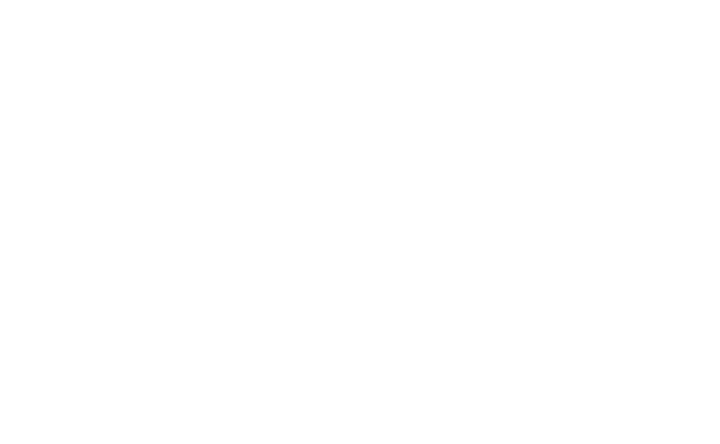
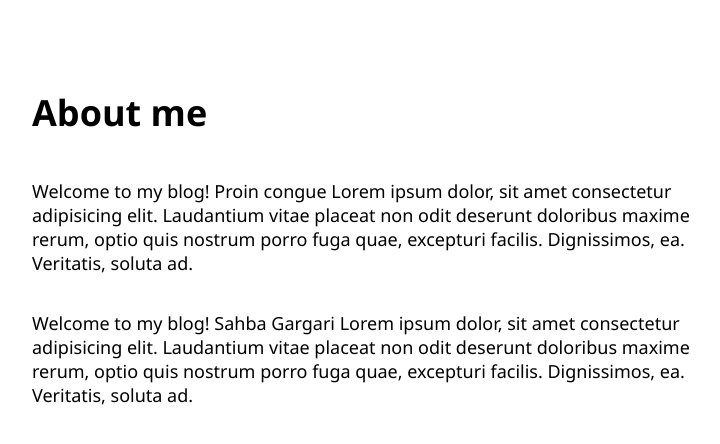
Before and after one commit to banoogargari/blog, a React (Create React App) app: page /about in a window 1280 px wide. Shown: the top 444 px of the page, without its empty margins (258-978 px from the left). Built offline with nearby package versions, Linux system fonts and the light colour scheme.

Commit message:
modified the route path for each component

```diff
--- a/src/App.js
+++ b/src/App.js
@@ -4,6 +4,9 @@
   Route,
 } from 'react-router-dom';
 import HomePage from './pages/HomePage';
+import AboutPage from './pages/AboutPage';
+import ArticlesList from './pages/ArticlesList';
+import ArticlePage from './pages/ArticlePage';
 import './App.css';
 
 class App extends Component {
@@ -11,7 +14,12 @@
     return (
       <Router>
         <div className="App">
-        <Route path="/" component={HomePage} exact />
+          <div id="page-body">
+            <Route path="/" component={HomePage} exact />
+            <Route path="/about" component={AboutPage} />
+            <Route path="/articles-list" component={ArticlesList} />
+            <Route path="/article" component={ArticlePage} />
+          </div>
         </div>
       </Router>
 
--- /dev/null
+++ b/src/pages/AboutPage.js
@@ -0,0 +1,26 @@
+import React from 'react'
+
+const AboutPage = () => (
+    <>
+        <h1>About me</h1>
+        <p>
+            Welcome to my blog! Proin congue
+            Lorem ipsum dolor, sit amet consectetur adipisicing
+            elit. Laudantium vitae placeat non odit deserunt
+            doloribus maxime rerum, optio quis nostrum porro fuga
+            quae, excepturi facilis. Dignissimos, ea. Veritatis,
+            soluta ad.
+        </p>
+
+        <p>
+            Welcome to my blog! Sahba Gargari
+            Lorem ipsum dolor, sit amet consectetur adipisicing
+            elit. Laudantium vitae placeat non odit deserunt
+            doloribus maxime rerum, optio quis nostrum porro fuga
+            quae, excepturi facilis. Dignissimos, ea. Veritatis,
+            soluta ad.
+        </p>
+    </>
+);
+
+export default AboutPage;
--- /dev/null
+++ b/src/pages/ArticlePage.js
@@ -0,0 +1,10 @@
+import React from 'react'
+
+const ArticlePage = () => (
+    <>
+        <h1>This is an article</h1>
+
+    </>
+);
+
+export default ArticlePage;
--- /dev/null
+++ b/src/pages/ArticlesList.js
@@ -0,0 +1,10 @@
+import React from 'react'
+
+const ArticlesList = () => (
+    <>
+        <h1>Articles List</h1>
+
+    </>
+);
+
+export default ArticlesList;
```
